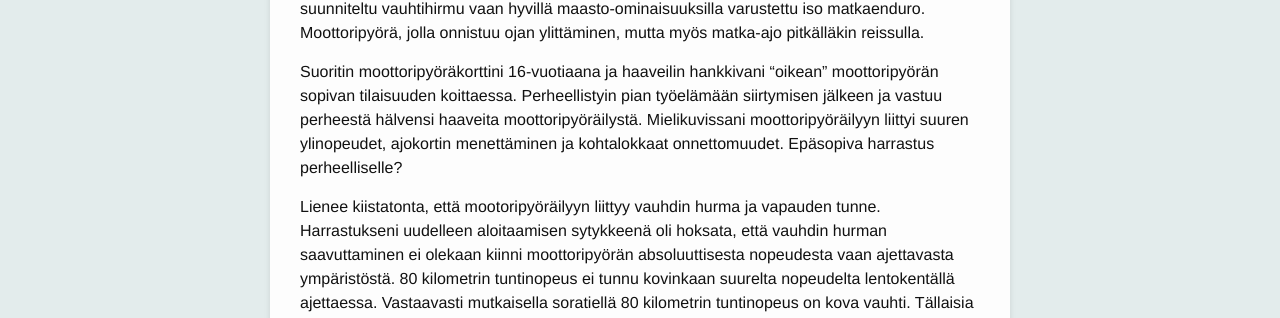
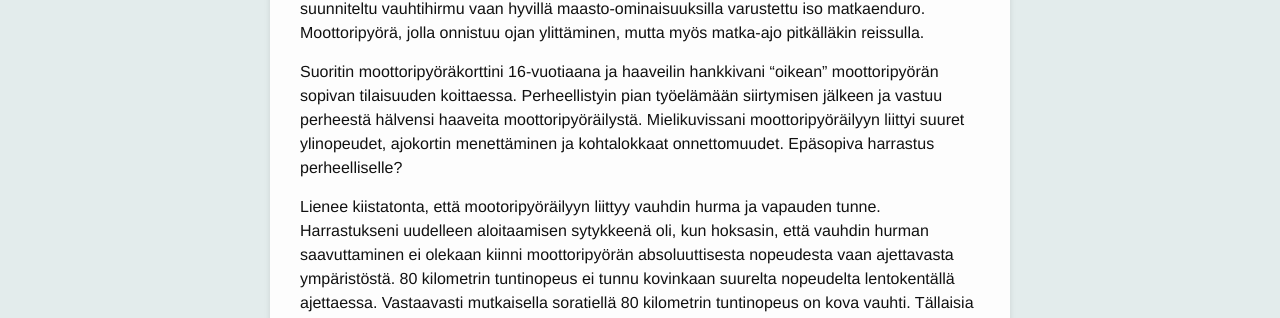
Before and after one commit to seikkailuendurolla/seikkailuendurolla.github.io, a Jekyll site: the page built from about.md, in a window 1280 px wide. Shown: the part 847-1165 px from the top of the page. Built offline with Jekyll 4.4.1, drawn with Linux system fonts in a browser that asks for light colours; some web fonts are replaced; comment, search, counter and statistics services are not loaded; some of the changed text lies outside the part shown.

Commit message:
Typojen korjaus

```diff
--- a/about.md
+++ b/about.md
@@ -11,9 +11,9 @@ Millainen mielikuva sinulla on moottoripyöräilystä? Tässä blogissa haluan k
 
 Olen ruuhkavuosien keskellä elävä lapsiperheen isä ja harrastan mootoripyöräilyä Keski-Suomen upeita sorateitä ja polkuja tutkien. Moottoripyöräni ei siis ole Saksan autobahnille suunniteltu vauhtihirmu vaan hyvillä maasto-ominaisuuksilla varustettu iso matkaenduro. Moottoripyörä, jolla onnistuu ojan ylittäminen, mutta myös matka-ajo pitkälläkin reissulla.
 
-Suoritin moottoripyöräkorttini 16-vuotiaana ja haaveilin hankkivani "oikean" moottoripyörän sopivan tilaisuuden koittaessa. Perheellistyin pian työelämään siirtymisen jälkeen ja vastuu perheestä hälvensi haaveita moottoripyöräilystä. Mielikuvissani moottoripyöräilyyn liittyi suuren ylinopeudet, ajokortin menettäminen ja kohtalokkaat onnettomuudet. Epäsopiva harrastus perheelliselle?
+Suoritin moottoripyöräkorttini 16-vuotiaana ja haaveilin hankkivani "oikean" moottoripyörän sopivan tilaisuuden koittaessa. Perheellistyin pian työelämään siirtymisen jälkeen ja vastuu perheestä hälvensi haaveita moottoripyöräilystä. Mielikuvissani moottoripyöräilyyn liittyi suuret ylinopeudet, ajokortin menettäminen ja kohtalokkaat onnettomuudet. Epäsopiva harrastus perheelliselle?
 
-Lienee kiistatonta, että mootoripyöräilyyn liittyy vauhdin hurma ja vapauden tunne. Harrastukseni uudelleen aloitaamisen sytykkeenä oli hoksata, että vauhdin hurman saavuttaminen ei olekaan kiinni moottoripyörän absoluuttisesta nopeudesta vaan ajettavasta ympäristöstä. 80 kilometrin tuntinopeus ei tunnu kovinkaan suurelta nopeudelta lentokentällä ajettaessa. Vastaavasti mutkaisella soratiellä 80 kilometrin tuntinopeus on kova vauhti. Tällaisia yleisrajoituksen (80km/h) piirissä olevia sorateitä löytyy Keski-Suomesta valtava määrä.
+Lienee kiistatonta, että mootoripyöräilyyn liittyy vauhdin hurma ja vapauden tunne. Harrastukseni uudelleen aloitaamisen sytykkeenä oli, kun hoksasin, että vauhdin hurman saavuttaminen ei olekaan kiinni moottoripyörän absoluuttisesta nopeudesta vaan ajettavasta ympäristöstä. 80 kilometrin tuntinopeus ei tunnu kovinkaan suurelta nopeudelta lentokentällä ajettaessa. Vastaavasti mutkaisella soratiellä 80 kilometrin tuntinopeus on kova vauhti. Tällaisia yleisrajoituksen (80km/h) piirissä olevia sorateitä löytyy Keski-Suomesta valtava määrä.
 
 Ajokortin sälyttämiseen paras tapa on noudattaa nopeusrajoituksia. Pienentämällä ajettavaa tietä saavutetaan lopulta riittävä taso vauhdin hurmalle. Lisäksi tällainen ajaminen on myös turvallisempaa, koska vauhdit ovat hitaanpia ja pienillä teillä on vähemmän muuta liikennettä. Toki soratieajossa on omat erityispiirteensä, jotka tulee ottaa huomioon.
 
```
